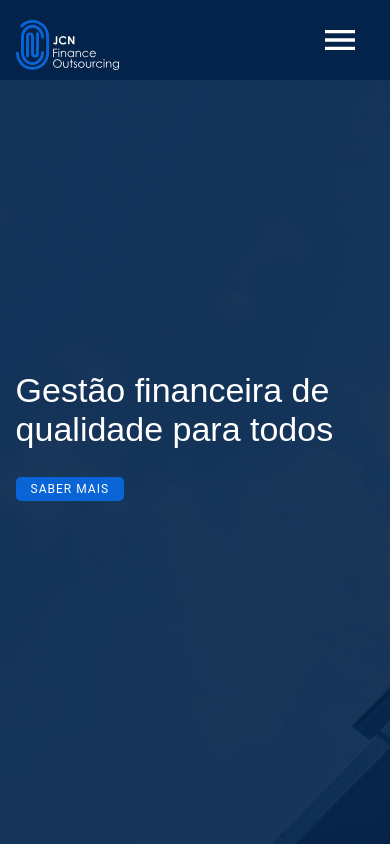
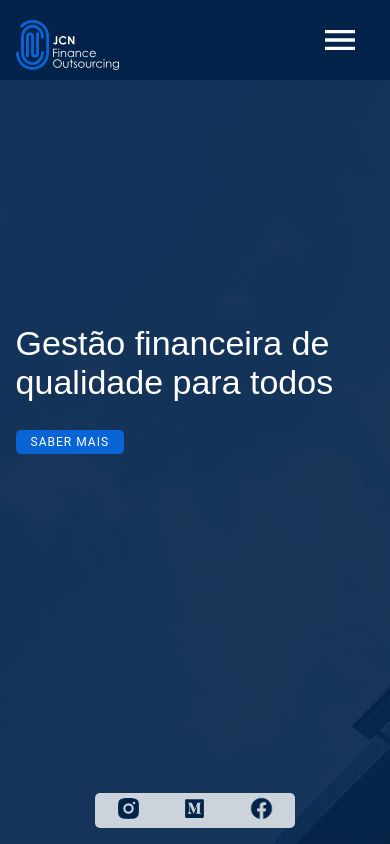
Before and after one commit to eduqz/JCN, a Django app: page / in a window 390 px wide. Run offline with Django 3.2, Linux system fonts and the light colour scheme; style sheets or scripts are compiled from the project's sources; some libraries are stand-ins or nearby versions; some web fonts are replaced.

Commit message:
add banner web and mobile

```diff
--- a/assets/css/_banner.scss
+++ b/assets/css/_banner.scss
@@ -4,6 +4,25 @@
     height: 100vh;
     display: flex;
     align-items:center;
+    justify-content: space-between;
+
+    @media (max-width: 900px) {
+        justify-content: end;
+    }
+
+    .banner-div {
+        width: 100%;
+        display: flex;
+        justify-content: space-between  ;
+
+        @media (max-width: 900px) {
+            width: 100%;
+            flex-direction: column;
+            justify-content: space-between;
+            height: 65%;
+            align-self: flex-end;
+        }
+    }
 
     &-title {
         margin-left: 4%;
@@ -21,4 +40,34 @@
             @include button;
         }
     }
+
+    &-bar {
+        width: 35px;
+        height: 200px;
+        margin-right: 4%;
+        background-color: #CDD3DB;
+        display: flex;
+        flex-direction: column;
+        align-items: center;
+        justify-content: space-around;
+        border-radius: 5px;
+
+        img {
+            width: 25px;
+        }
+
+        svg {
+            width: 25px;
+        }
+
+        @media (max-width: 900px) {
+            width: 200px;
+            height: 35px;
+            margin-right: 0%;
+            margin-bottom: 4%;
+            flex-direction: row;
+            align-self: center;
+        }
+    }
+
 }
--- a/assets/css/main.scss
+++ b/assets/css/main.scss
@@ -17,6 +17,11 @@ body {
     border-radius: 5px;
     letter-spacing: 1px;
     text-transform: uppercase;
+    cursor: pointer;
+
+    &:focus {
+        outline: transparent;
+    }
 }
 
 @import '_navbar';
--- a/templates/banner.html
+++ b/templates/banner.html
@@ -2,9 +2,23 @@
 
 <section id="banner">
 
-    <div id="banner-title">
-        <h1>Gestão financeira de qualidade para todos</h1>
-        <button id="banner-title-button">saber mais</button>
+    <div class="banner-div">
+        <div id="banner-title">
+            <h1>Gestão financeira de qualidade para todos</h1>
+            <button id="banner-title-button">saber mais</button>
+        </div>
+
+        <div id="banner-bar">
+            <a href="">
+                <img src="../assets/images/insta.svg" alt="instagram">
+            </a>
+            <a href="">
+                <img src="../assets/images/medium.svg" alt="medium">
+            </a>
+            <a href="">
+                <img src="../assets/images/rede-social.png" alt="">
+            </a>
+        </div>
     </div>
 
 </section>
```
Also changed, not shown: assets/sass/css/main.css (+42 -2 lines), assets/images/insta.svg (added), assets/images/medium.svg (added), assets/images/rede-social.png (added), 1 other file.
